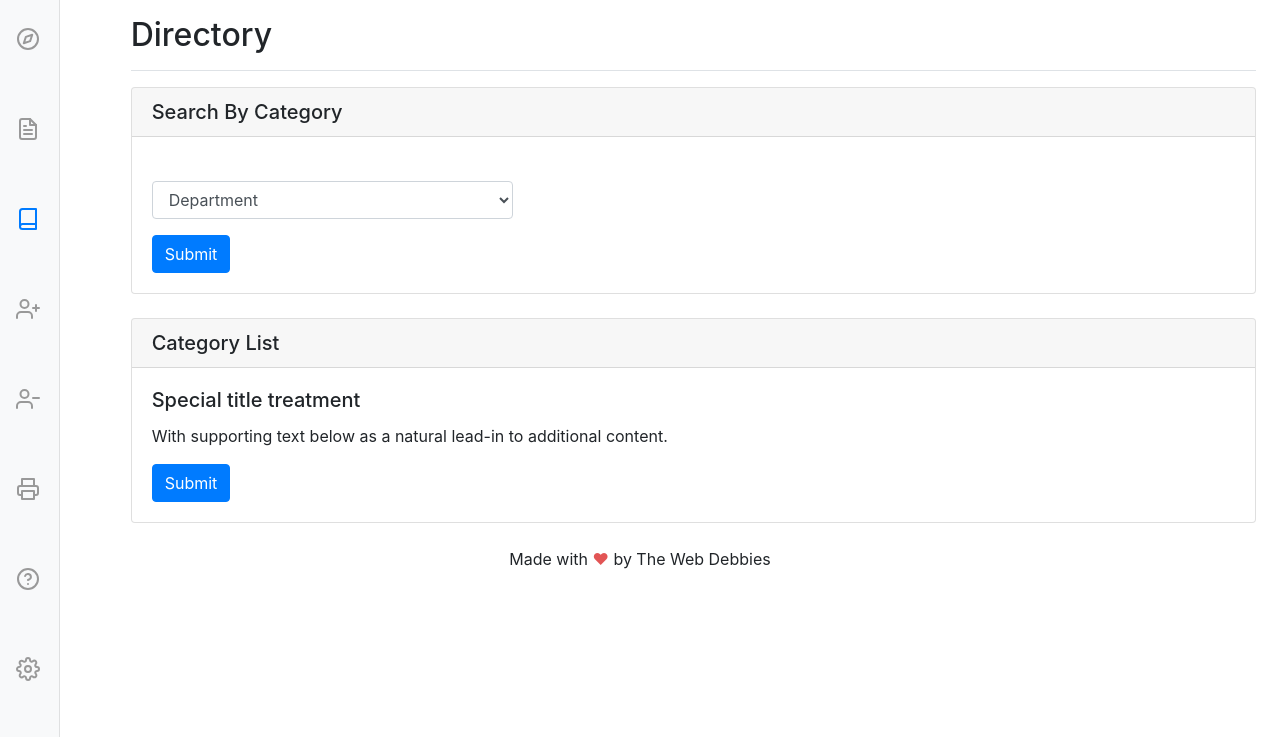
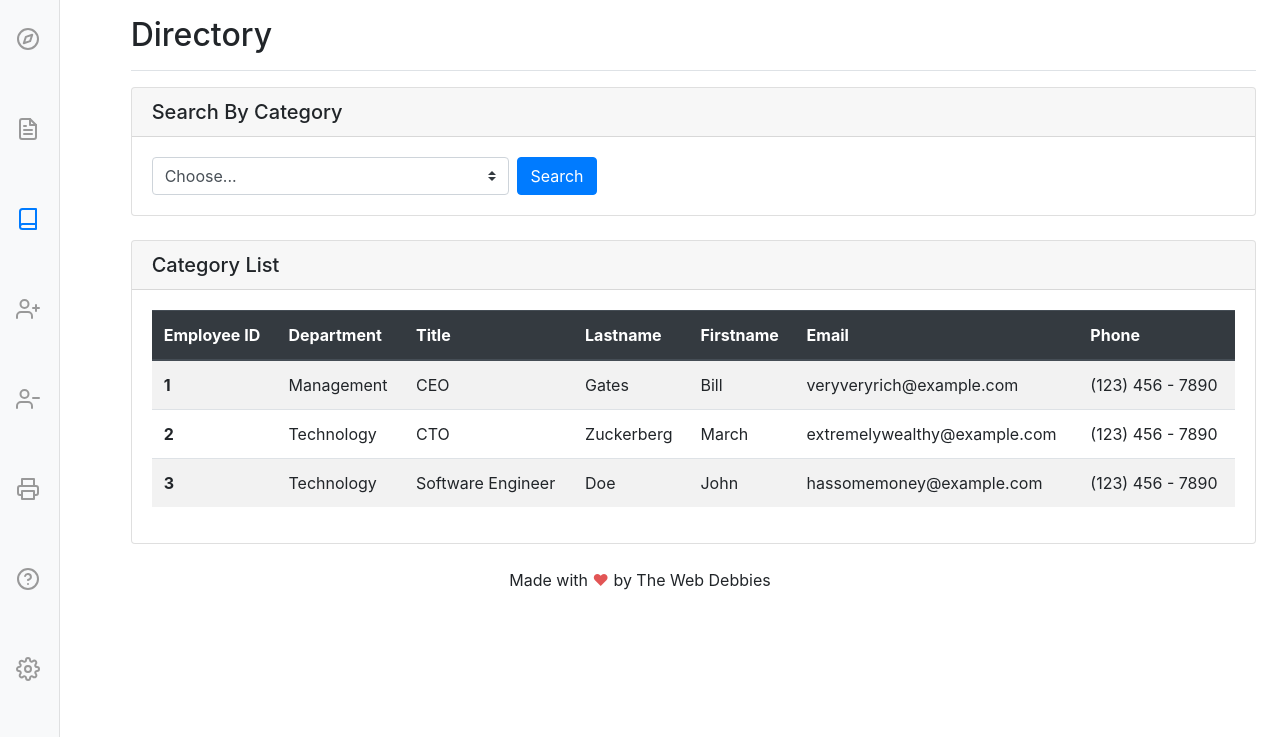
Before and after one commit to GoProduction/Employee_Management_System, a Flask app: page /directory in a window 1280 px wide. Shown: the part 63-800 px from the top of the page. Run offline with Flask 2, Linux system fonts and the light colour scheme; some libraries are stand-ins or nearby versions.

Commit message:
Updated directory.html

```diff
--- a/templates/directory.html
+++ b/templates/directory.html
@@ -17,17 +17,21 @@
           <h5 class="card-header">Search By Category</h5>
           <div class="card-body">
 
-<div class="form-group">
-  <label for="category"></label>
-  <select class="form-control col-sm-4" id="category">
+<form class="form-row form-inline">
+      <div class="form-group col-md-6">
+         <select class="custom-select mr-2 col-sm-8" id="category">
+            <option>Choose...</option>
             <option>Department</option>
             <option>Title</option>
             <option>Last Name</option>
             <option>First Name</option>
             <option>Employee ID</option>
          </select>
+
+            <button class="btn btn-primary my-sm-0" type="button">Search</button>
       </div>
-            <a href="#" class="btn btn-primary">Submit</a>
+</form>
+
           </div>
         </div>
       </div>
@@ -35,9 +39,50 @@
         <div class="card mb-4">
           <h5 class="card-header">Category List</h5>
           <div class="card-body">
-            <h5 class="card-title">Special title treatment</h5>
-            <p class="card-text">With supporting text below as a natural lead-in to additional content.</p>
-            <a href="#" class="btn btn-primary">Submit</a>
+
+<table class="table table-striped">
+  <thead class="thead-dark">
+    <tr>
+      <th scope="col">Employee ID</th>
+      <th scope="col">Department</th>
+      <th scope="col">Title</th>
+      <th scope="col">Lastname</th>
+      <th scope="col">Firstname</th>
+      <th scope="col">Email</th>
+      <th scope="col">Phone</th>
+    </tr>
+  </thead>
+  <tbody>
+    <tr>
+      <th scope="row">1</th>
+      <td>Management</td>
+      <td>CEO</td>
+      <td>Gates</td>
+      <td>Bill</td>
+      <td>veryveryrich@example.com</td>
+      <td>(123) 456 - 7890</td>
+    </tr>
+    <tr>
+      <th scope="row">2</th>
+      <td>Technology</td>
+      <td>CTO</td>
+      <td>Zuckerberg</td>
+      <td>March</td>
+      <td>extremelywealthy@example.com</td>
+      <td>(123) 456 - 7890</td>
+    </tr>
+    <tr>
+      <th scope="row">3</th>
+      <td>Technology</td>
+      <td>Software Engineer</td>
+      <td>Doe</td>
+      <td>John</td>
+      <td>hassomemoney@example.com</td>
+      <td>(123) 456 - 7890</td>
+    </tr>
+  </tbody>
+</table>
+
           </div>
         </div>
       </div>
```
Lines whose indentation alone changed are shown as unchanged.
